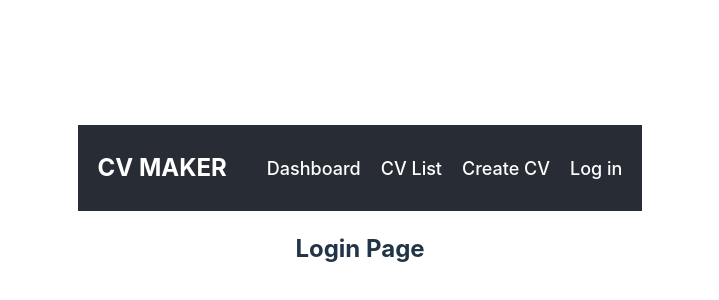
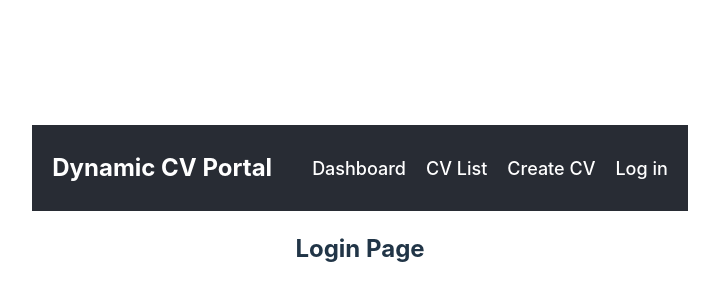
Before and after one commit to Trainwreckadventures/Dynamic_CV, a React (Vite) app in the folder dynamic_cv_app/: page / in a window 1280 px wide. Shown: the part 194-494 px from the top of the page, without its empty margins (280-999 px from the left). Built offline with nearby package versions, Linux system fonts and the light colour scheme.

Commit message:
endret navn i navbaren

```diff
--- a/dynamic_cv_app/src/components/Navbar.tsx
+++ b/dynamic_cv_app/src/components/Navbar.tsx
@@ -5,7 +5,7 @@ import "../styles/Navbar.css";
 const Navbar = () => {
   return (
     <nav className="navbar">
-      <h1 className="title">CV MAKER</h1>
+      <h1 className="title">Dynamic CV Portal</h1>
       <ul className="navList">
         <li>
           <Link to="/dashboard" className="link">
```
